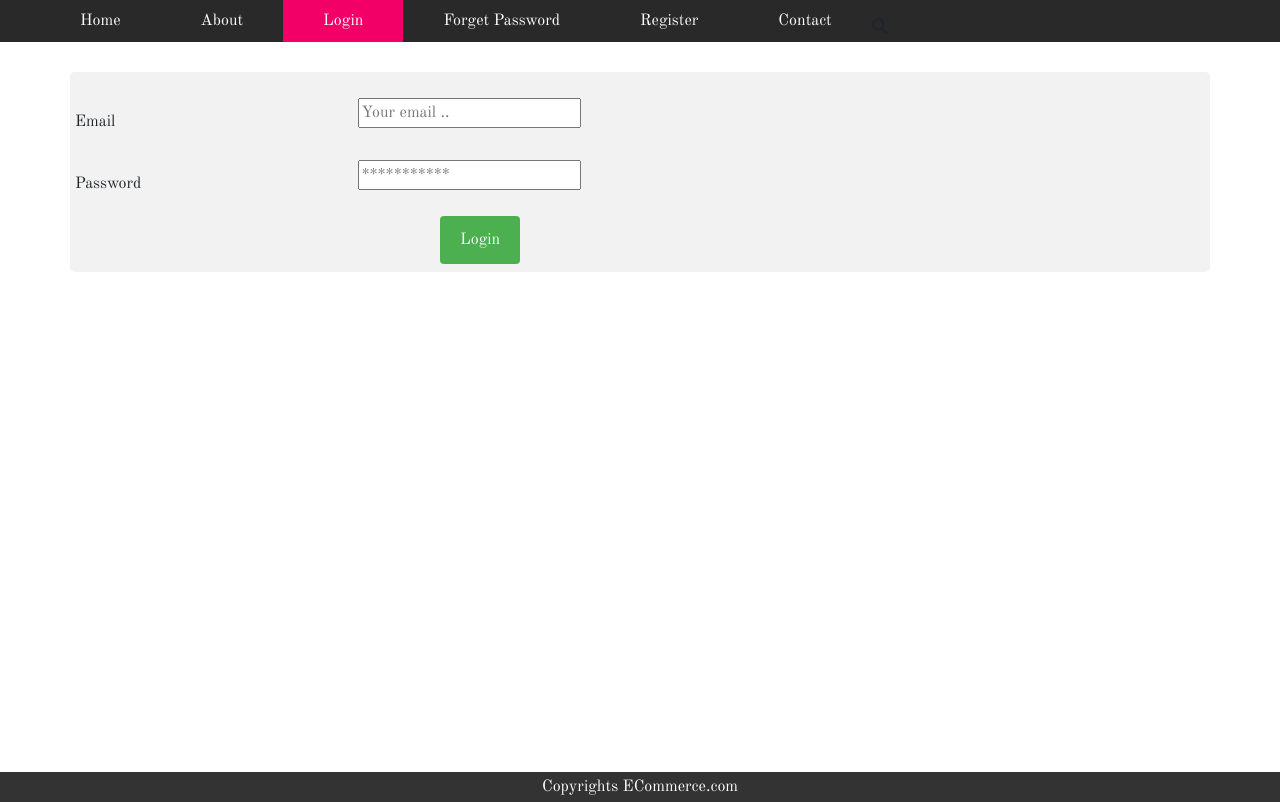
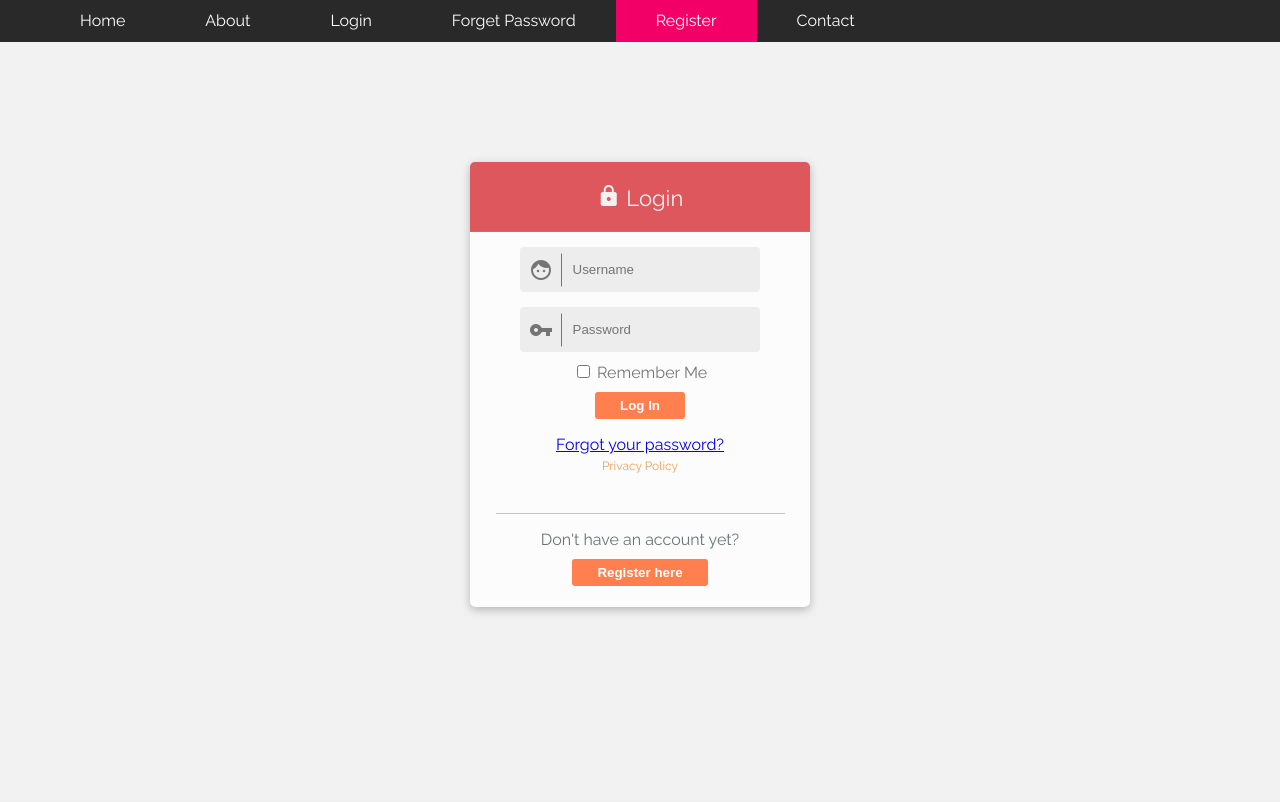
Before and after one commit to faheemmalik007/project, a PHP site: page /login.html in a window 1280 px wide. After the commit the page ends 613 px from the top, so only its background shows below. Run offline with PHP 8.4, Linux system fonts and the light colour scheme; some libraries are stand-ins or nearby versions.

Commit message:
change in login page

```diff
--- a/css/login.css
+++ b/css/login.css
@@ -1,43 +1,14 @@
-        * {
-            font-family: 'Old Standard TT', serif;
-        }
+@import url('https://fonts.googleapis.com/css?family=Raleway');
 
 * {
     box-sizing: border-box;
-        }
-
-        input[type=text], select, textarea {
-            width: 100%;
-            padding: 12px;
-            border: 1px solid #ccc;
-            border-radius: 4px;
-            resize: vertical;
-        }
-
-        label {
-            padding: 12px 12px 12px 0;
-            display: inline-block;
-        }
-
-        input[type=submit] {
-            background-color: #4CAF50;
-            color: white;
-            padding: 12px 20px;
-            border: none;
-            border-radius: 4px;
-            cursor: pointer;
-            float: right;
-        }
-
-        input[type=submit]:hover {
-            background-color: #45a049;
 }
 
 .container {
     border-radius: 5px;
     background-color: #f2f2f2;
     padding: 20px;
-            height: 200px;
+    height: 400px;
 }
 
 .col-25 {
@@ -58,6 +29,15 @@
     display: table;
     clear: both;
 }
+
+/* Responsive layout - when the screen is less than 600px wide, make the two columns stack on top of each other instead of next to each other */
+@media screen and (max-width: 600px) {
+    .col-25, .col-75, input[type=submit] {
+        width: 100%;
+        margin-top: 0;
+    }
+}
+
 .footer {
     clear: both;
     float: none;
@@ -83,12 +63,11 @@
 
 
 .header {
-            clear: both;
-            float: left;
+
     width: 100%;
     background: #292929;
     height: 42px;
-            margin-top: 0;
+    top: 0;
 }
 
 .header ul {
@@ -120,3 +99,198 @@
 .header ul li a.active{
     background-color:#f20068;
 }
+body {
+    margin: 0;
+    padding: 0;
+    font-family: 'Raleway', sans-serif;
+    color: #F2F2F2;
+}
+
+#container-login {
+    background-color: #FCFCFC;
+    position: relative;
+    top: 50%;
+    top: 120px;
+    margin: auto;
+    width: 340px;
+    height: 445px;
+    border-radius: 0.35em;
+    box-shadow: 0 3px 10px 0 rgba(0, 0, 0, 0.25);
+    text-align: center;
+}
+
+#container-register {
+    background-color: #FCFCFC;
+    position: relative;
+    top: 50%;
+    top: 120px;
+    margin: auto;
+    width: 340px;
+    height: 480px;
+    border-radius: 0.35em;
+    box-shadow: 0 3px 10px 0 rgba(0, 0, 0, 0.25);
+    text-align: center;
+}
+
+#title {
+    position: relative;
+    background-color: #DD575C;
+    width: 100%;
+    padding: 20px 0px;
+    border-top-left-radius: 0.22em;
+    border-top-right-radius: 0.22em;
+    font-size: 22px;
+    border-bottom: 1px solid rgba(255, 255, 255, 0.05);
+}
+
+.lock {
+    position: relative;
+    top: 2px;
+}
+
+.input {
+    margin: auto;
+    width: 240px;
+    border-radius: 4px;
+    background-color: #ededed;
+    padding: 8px 0px;
+    margin-top: 15px;
+}
+
+.input-addon {
+    position: relative;
+    top: -2px;
+    float: left;
+    background-color: #ededed;
+    border: 1px solid #ededed;
+    padding: 4px 8px;
+    color: #757575;
+    border-right: 1px solid #757575;
+}
+
+input[type=checkbox] {
+    cursor: pointer;
+}
+
+input[type=text] {
+    color: #949494;
+    margin: 0;
+    background-color: #ededed;
+    border: 1px solid #ededed;
+    padding: 6px 0px;
+    border-radius: 3px;
+}
+
+input[type=text]:focus {
+    border: 1px solid #ededed;
+}
+
+input[type=password] {
+    color: #949494;
+    margin: 0;
+    background-color: #ededed;
+    border: 1px solid #ededed;
+    padding: 6px 0px;
+    border-radius: 3px;
+}
+
+input[type=password]:focus {
+    border: 1px solid #ededed;
+}
+
+input[type=email] {
+    color: #949494;
+    margin: 0;
+    background-color: #ededed;
+    border: 1px solid #ededed;
+    padding: 6px 0px;
+    border-radius: 3px;
+}
+
+input[type=email]:focus {
+    border: 1px solid #ededed;
+}
+
+/*.forgot-password {
+    position: relative;
+    bottom: 0%;
+}
+
+.forgot-password a:link {
+    color: #f7c899;
+    text-decoration: none;
+}
+
+.forgot-password a:visited {
+    color: #f7c899;
+    text-decoration: none;
+}
+
+.forgot-password a:hover {
+    color: #449494;
+    transition: color 1s;
+}*/
+
+.privacy {
+    margin-top: 5px;
+    position: relative;
+    font-size: 12px;
+    bottom: 0%;
+}
+
+.privacy a:link {
+    color: #eaa05b;
+    text-decoration: none;
+}
+
+.privacy a:visited {
+    color: #eaa05b;
+    text-decoration: none;
+}
+
+.privacy a:hover {
+    color: #549494;
+    transition: color 1s;
+}
+
+*:focus {
+    outline: none;
+}
+
+.remember-me {
+    margin: 10px 0;
+}
+
+input[type=submit] {
+    padding: 6px 25px;
+    background: #FF7F4F;
+    color: #fff;
+    font-weight: bold;
+    border: 0 none;
+    cursor: pointer;
+    border-radius: 3px;
+}
+
+.register {
+    margin: auto;
+    padding: 16px 0;
+    text-align: center;
+    margin-top: 40px;
+    width: 85%;
+    border-top: 1px solid #C1C3C6;
+}
+
+.clearfix {
+    clear: both;
+}
+
+#register-link {
+    margin-top: 10px;
+    padding: 6px 25px;
+    background: #FF7F4F;
+    color: #fff;
+    font-weight: bold;
+    border: 0 none;
+    cursor: pointer;
+    border-radius: 3px;
+}
--- a/login.html
+++ b/login.html
@@ -1,67 +1,77 @@
-<!DOCTYPE html>
-<html lang="en">
+<html>
+
 <head>
     <meta charset="UTF-8">
-    <title>Assignment-2</title>
-    <meta name="viewport" content="width=device-width,initial-scale=1.0">
-    <link rel="stylesheet" href="css/bootstrap.css">
-    <link rel="stylesheet" href="https://use.fontawesome.com/releases/v5.5.0/css/all.css">
-    <link rel="stylesheet" href="https://fonts.googleapis.com/css?family=Bangers|Old+Standard+TT">
+    <title>Login</title>
+    <meta name="description" content="Login - Register Template">
+    <meta name="author" content="Lorenzo Angelino aka MrLolok">
+    <meta name="viewport" content="width=device-width, initial-scale=1.0">
     <link rel="stylesheet" href="css/login.css">
-
+    <link href="https://fonts.googleapis.com/icon?family=Material+Icons" rel="stylesheet">
     <style>
-
-
+        body {
+            background-color: #F2F2F2;
+        }
     </style>
 </head>
+
 <body>
-<div class="wrapper">
+
+<div>
     <div class="header">
         <ul>
-            <li><a  href="index.html">Home </a></li>
+            <li><a  href=index.html">Home </a></li>
             <li><a  href="About-us.html">About</a></li>
-            <li><a class="active" href="#login">Login</a></li>
+            <li><a  href="login.html">Login</a></li>
             <li><a  href="forget-password.html">Forget Password</a></li>
-            <li><a  href="register.html">Register</a></li>
+            <li><a class="active" href="#register">Register</a></li>
             <li><a  href="Contact-us.html">Contact </a></li>
         </ul>
         <div class="search"><i class="fas fa-search"></i></div>
     </div>
-<br>
-    <br>
-    <br>
 
-<div class="container" >
-    <form>
-
-        <div class="row">
-            <div class="col-25">
-
-                <label  >Email</label>
-            </div>
-            <div class="col-75">
-                <input type="email"  placeholder="Your email ..">
-            </div>
+    <div id="container-login">
+        <div id="title">
+            <i class="material-icons lock">lock</i> Login
         </div>
 
-        <div class="row">
-            <div class="col-25">
-                <label >Password</label>
+        <form>
+            <div class="input">
+                <div class="input-addon">
+                    <i class="material-icons">face</i>
+                </div>
+                <input id="username" placeholder="Username" type="text" required class="validate" autocomplete="off">
             </div>
-            <div class="col-75">
-                <input type="password"  placeholder="***********">
+
+            <div class="clearfix"></div>
+
+            <div class="input">
+                <div class="input-addon">
+                    <i class="material-icons">vpn_key</i>
+                </div>
+                <input id="password" placeholder="Password" type="password" required class="validate" autocomplete="off">
             </div>
+
+            <div class="remember-me">
+                <input type="checkbox">
+                <span style="color: #757575">Remember Me</span>
+            </div>
+
+            <input type="submit" value="Log In" />
+        </form>
+
+        <div class="forgot-password">
+            <a href="#">Forgot your password?</a>
+        </div>
+        <div class="privacy">
+            <a href="#">Privacy Policy</a>
         </div>
 
+        <div class="register">
+            <span style="color: #657575">Don't have an account yet?</span>
+            <a href="#"><button id="register-link">Register here</button></a>
+        </div>
+    </div>
+</body>
 
-        <div class="row" style="float: left ;margin-left: 350px">
-            <input type="submit" value="Login">
-        </div>
-    </form>
-</div>
-    <div class="footer">
-        Copyrights ECommerce.com
-    </div>
-
-</body>
 </html>
```
Lines whose indentation alone changed are shown as unchanged.
